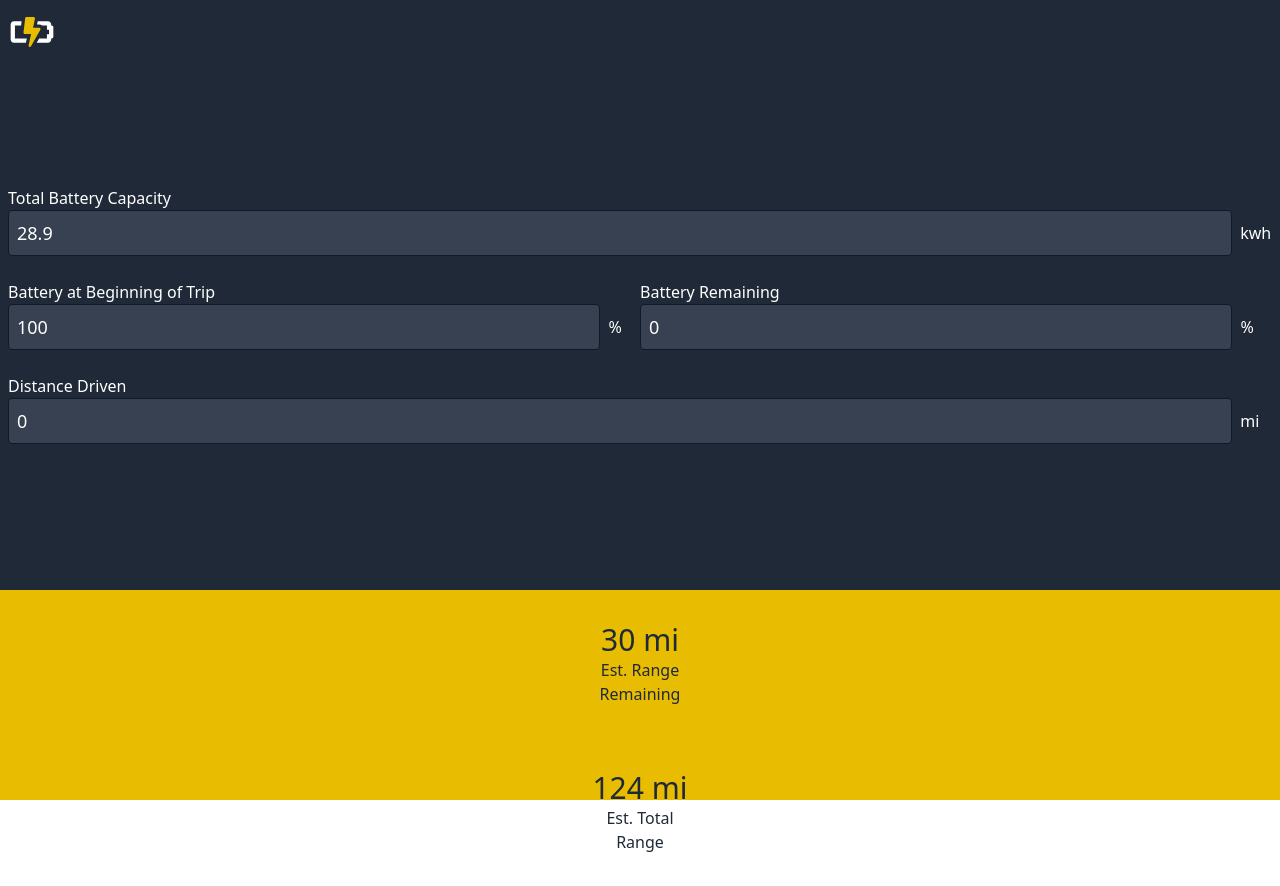
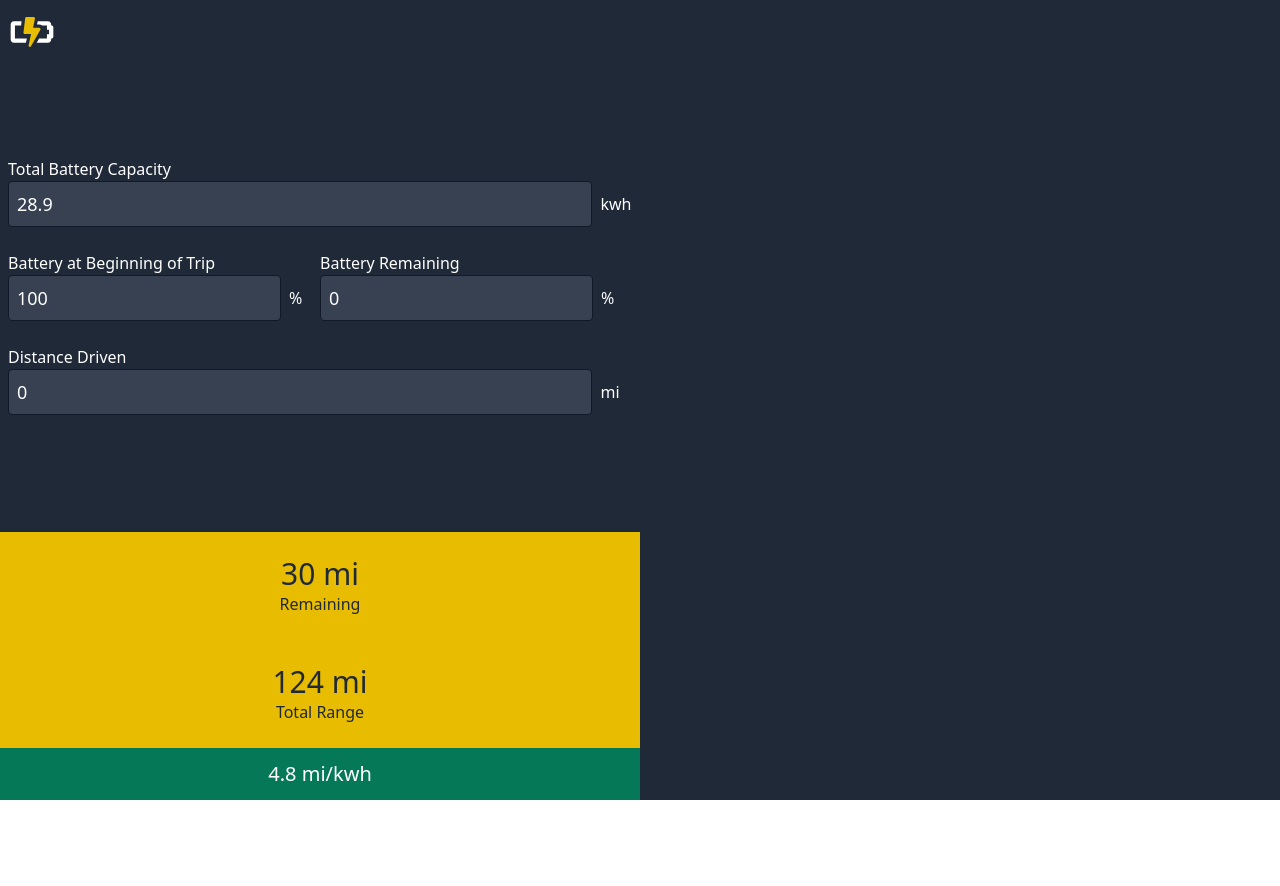
Before and after one commit to joshuafredrickson/ev-range-estimator, a React (Create React App) app: page / in a window 1280 px wide. After the commit the page ends 800 px from the top, so only its background shows below. Built offline with nearby package versions, Linux system fonts and the light colour scheme.

Commit message:
Add efficiency placeholder

```diff
--- a/src/assets/styles/index.scss
+++ b/src/assets/styles/index.scss
@@ -3,5 +3,5 @@
 @tailwind utilities;
 
 #root {
-  @apply bg-gray-800 h-screen;
+  @apply bg-gray-800 min-h-screen;
 }
--- a/src/components/App/App.scss
+++ b/src/components/App/App.scss
@@ -1,5 +1,6 @@
 .App {
-  display: grid;
+  @apply grid min-h-screen;
+
   grid-template-columns: repeat(2, 1fr);
   grid-template-rows: auto repeat(7, 1fr);
   grid-column-gap: 0;
--- a/src/components/Result/Result.tsx
+++ b/src/components/Result/Result.tsx
@@ -1,30 +1,29 @@
 import React from 'react';
 
 export interface ResultProps {
-  type: 'remaining' | 'total';
+  type: 'remaining' | 'total' | 'efficiency';
   value?: number;
 }
 
 const Results: React.FC<ResultProps> = (props) => {
   return (
-    <div className="flex flex-col items-center justify-center w-full h-full p-8 text-gray-800">
-      <span className="block text-3xl whitespace-nowrap">
+    <div
+      className={`flex flex-col items-center justify-center landscape:w-full ${
+        props.type === 'efficiency'
+          ? 'bg-green-700 text-white h-auto w-full p-3'
+          : 'text-gray-800 landscape:h-full w-1/2 p-6'
+      }`}
+    >
+      <span
+        className={`block whitespace-nowrap ${
+          props.type === 'efficiency' ? 'text-xl' : 'text-3xl'
+        }`}
+      >
         {props.value ?? <>&ndash;</>} mi
+        {props.type === 'efficiency' ? '/kwh' : ''}
       </span>
-      {props.type === 'remaining' && (
-        <>
-          Est. Range
-          <br />
-          Remaining
-        </>
-      )}
-      {props.type === 'total' && (
-        <>
-          Est. Total
-          <br />
-          Range
-        </>
-      )}
+      {props.type === 'remaining' && <>Remaining</>}
+      {props.type === 'total' && <>Total Range</>}
     </div>
   );
 };
--- a/src/components/Results/Results.tsx
+++ b/src/components/Results/Results.tsx
@@ -4,9 +4,10 @@ import './Results.scss';
 
 const Results: React.FC = () => {
   return (
-    <div className="flex flex-row text-center bg-electric landscape:flex-col Results">
+    <div className="flex flex-row flex-wrap text-center bg-electric landscape:flex-col landscape:flex-nowrap Results">
       <Result type="remaining" value={30} />
       <Result type="total" value={124} />
+      <Result type="efficiency" value={4.8} />
     </div>
   );
 };
```
